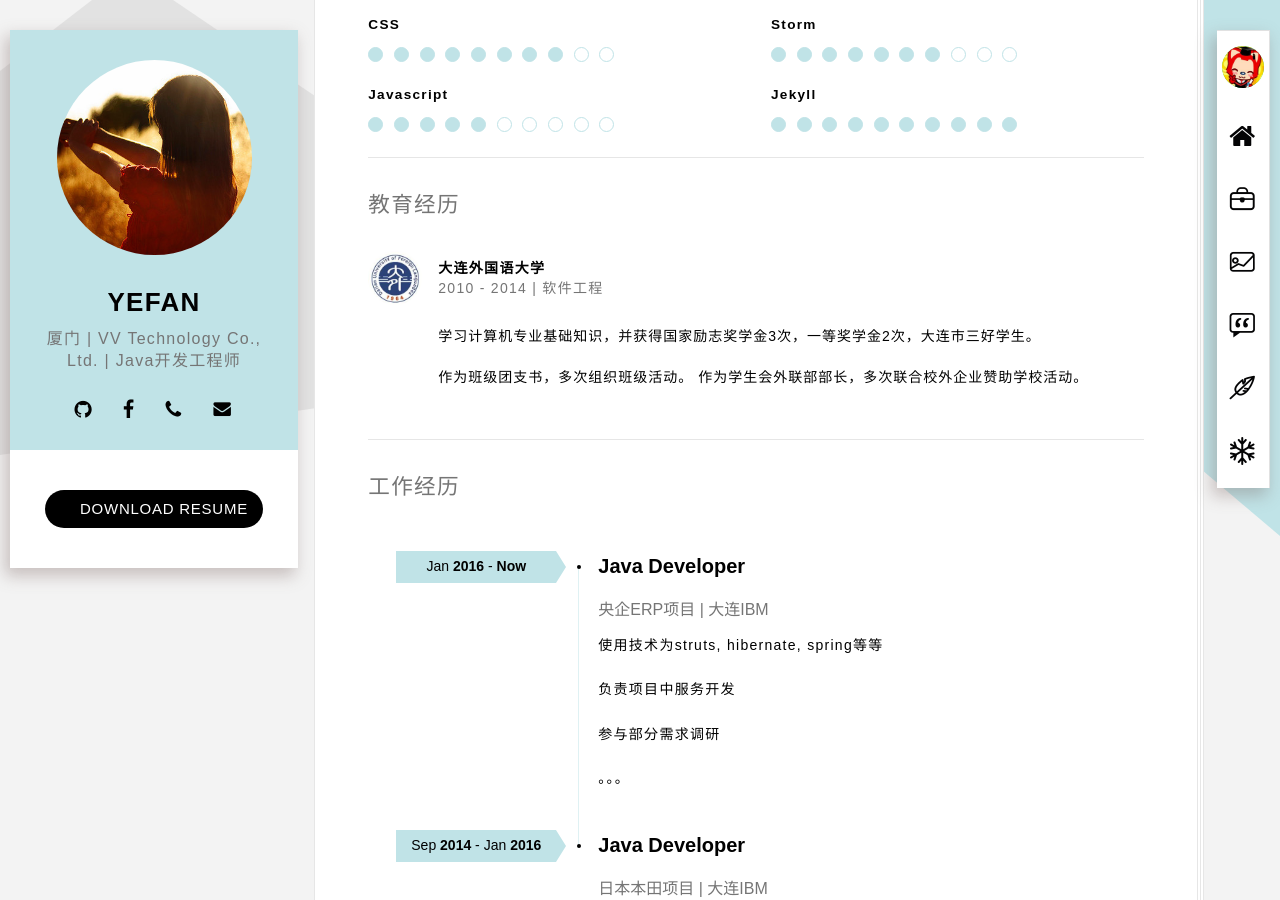
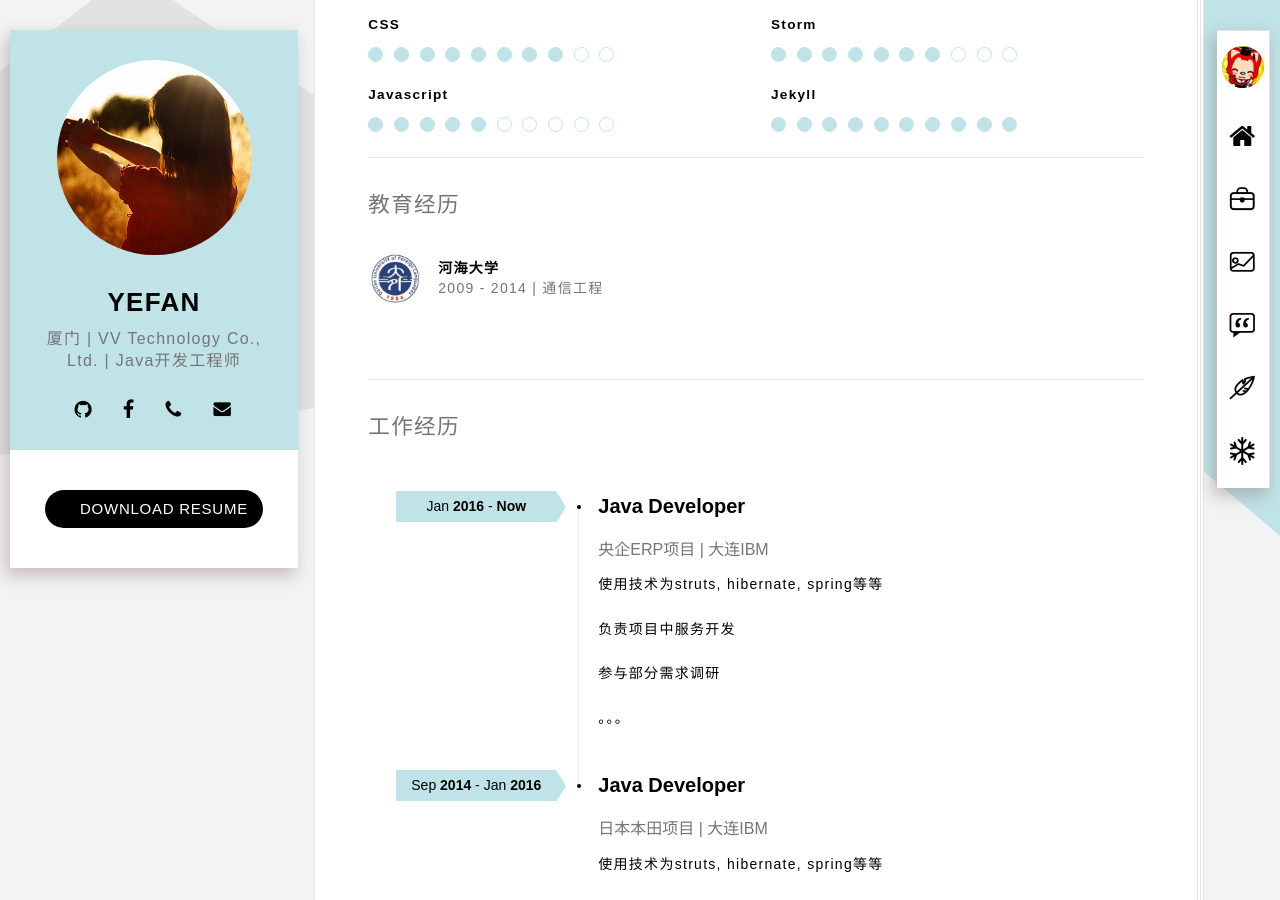
Before and after one commit to sulaymanyf/sulaymanyf.github.io, a Jekyll site: the page built from index.html, in a window 1280 px wide and 900 px high, scrolled down 543 px. Built offline with Jekyll 4.4.1, drawn with Linux system fonts in a browser that asks for light colours; some web fonts are replaced.

Commit message:
Update resumer_03-education.html

```diff
--- a/_includes/resumer_03-education.html
+++ b/_includes/resumer_03-education.html
@@ -10,15 +10,15 @@
 
                 <div class="ref-info">
                     <div class="ref-author">
-                        <strong>大连外国语大学</strong>
-                        <span>2010 - 2014 | 软件工程</span>
+                        <strong>河海大学</strong>
+                        <span>2009 - 2014 | 通信工程</span>
                     </div>
 
                     <blockquote class="ref-cont clear-mrg">
-                        <p>学习计算机专业基础知识，并获得国家励志奖学金3次，一等奖学金2次，大连市三好学生。
+<!--                         <p>学习计算机专业基础知识，并获得国家励志奖学金3次，一等奖学金2次，大连市三好学生。
                         </p>
                         <p>作为班级团支书，多次组织班级活动。 作为学生会外联部部长，多次联合校外企业赞助学校活动。
-                        </p>
+                        </p> -->
                     </blockquote>
                 </div>
             </div><!-- .ref-box -->
```
